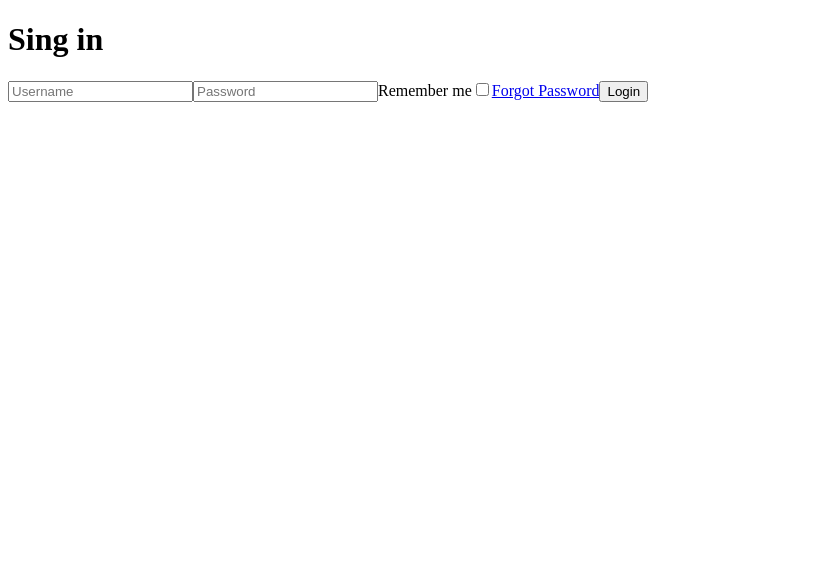
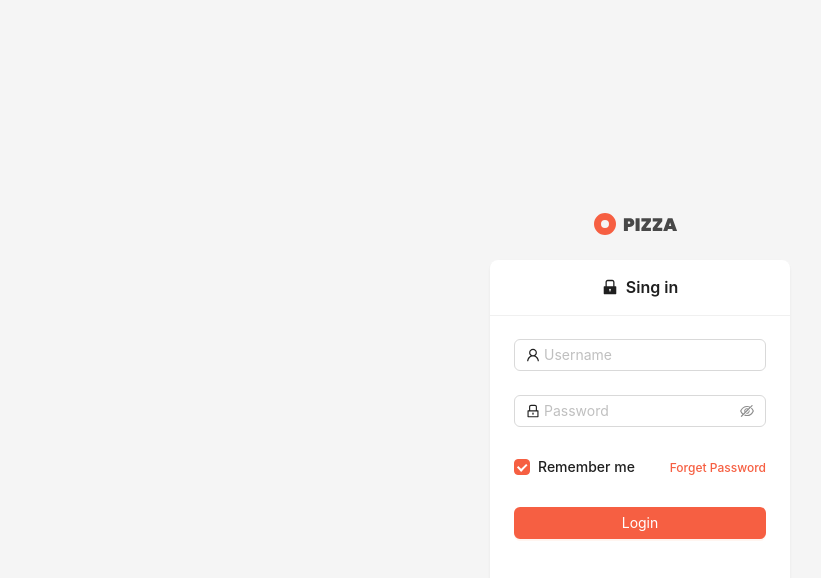
Before and after one commit to Naresh-Dhamu/mernstack-c-admin-ui, a React (Vite) app: page /auth/login in a window 1280 px wide. Shown: the top 578 px of the page, without its empty margins (0-821 px from the left). Built offline with nearby package versions, Linux system fonts and the light colour scheme.

Commit message:
add login page form

```diff
--- a/package.json
+++ b/package.json
@@ -11,6 +11,7 @@
     "test": "vitest --watch"
   },
   "dependencies": {
+    "antd": "^5.19.2",
     "react": "^18.3.1",
     "react-dom": "^18.3.1",
     "react-router-dom": "^6.25.0"
--- /dev/null
+++ b/src/components/icons/Logo.tsx
@@ -0,0 +1,19 @@
+const Logo = () => {
+  return (
+    <svg
+      width="93"
+      height="23"
+      viewBox="0 0 93 23"
+      fill="none"
+      xmlns="http://www.w3.org/2000/svg"
+    >
+      <path
+        d="M40.322 9.63C40.322 10.434 40.136 11.166 39.764 11.826C39.392 12.474 38.84 12.99 38.108 13.374C37.388 13.758 36.512 13.95 35.48 13.95H33.896V18H29.9V5.256H35.48C37.04 5.256 38.234 5.652 39.062 6.444C39.902 7.236 40.322 8.298 40.322 9.63ZM35.03 10.8C35.858 10.8 36.272 10.41 36.272 9.63C36.272 8.85 35.858 8.46 35.03 8.46H33.896V10.8H35.03ZM45.5855 5.256V18H41.5895V5.256H45.5855ZM51.8182 14.814H56.9302V18H47.3902V14.994L52.4302 8.424H47.3902V5.256H56.9302V8.262L51.8182 14.814ZM63.1561 14.814H68.2681V18H58.7281V14.994L63.7681 8.424H58.7281V5.256H68.2681V8.262L63.1561 14.814ZM78.238 16.074H73.99L73.36 18H69.166L73.828 5.256H78.436L83.08 18H78.868L78.238 16.074ZM77.266 13.068L76.114 9.522L74.962 13.068H77.266Z"
+        fill="#484848"
+      />
+      <circle cx="11" cy="11" r="7.5" stroke="#F65F42" strokeWidth="7" />
+    </svg>
+  );
+};
+
+export default Logo;
--- a/src/index.css
+++ b/src/index.css
@@ -0,0 +1,4 @@
+#login-form-forget {
+  padding-top: 8px;
+  font-size: 12px;
+}
--- a/src/main.tsx
+++ b/src/main.tsx
@@ -1,12 +1,17 @@
 import React from "react";
 import ReactDOM from "react-dom/client";
-
+import "antd/dist/reset.css";
 import "./index.css";
 import { RouterProvider } from "react-router-dom";
 import { router } from "./router";
+import { ConfigProvider } from "antd";
 
 ReactDOM.createRoot(document.getElementById("root")!).render(
   <React.StrictMode>
-    <RouterProvider router={router} />
+    <ConfigProvider
+      theme={{ token: { colorPrimary: "#F65F42", colorLink: "#F65F42" } }}
+    >
+      <RouterProvider router={router} />
+    </ConfigProvider>
   </React.StrictMode>
 );
--- a/src/pages/Login/login.tsx
+++ b/src/pages/Login/login.tsx
@@ -1,13 +1,87 @@
+import { Button, Card, Checkbox, Flex, Form, Input, Layout, Space } from "antd";
+import { LockFilled, UserOutlined, LockOutlined } from "@ant-design/icons";
+import Logo from "../../components/icons/Logo";
 const LoginPage = () => {
   return (
     <>
-      <h1>Sing in</h1>
-      <input type="text" name="" id="" placeholder="Username" />
-      <input type="text" name="" id="" placeholder="Password" />
-      <label htmlFor="remember-me">Remember me</label>
-      <input id="remember-me" type="checkbox" />
-      <a href="#">Forgot Password</a>
-      <button>Login</button>
+      <Layout
+        style={{ height: "100vh", display: "grid", placeItems: "center" }}
+      >
+        <Space direction="vertical" align="center" size="large">
+          <Layout.Content
+            style={{
+              display: "flex",
+              justifyContent: "center",
+              alignContent: "center",
+            }}
+          >
+            <Logo />
+          </Layout.Content>
+          <Card
+            style={{ width: 300, fontWeight: "500" }}
+            bordered={false}
+            title={
+              <Space
+                style={{
+                  width: "100%",
+                  fontSize: 16,
+                  justifyContent: "center",
+                }}
+              >
+                <LockFilled />
+                Sing in
+              </Space>
+            }
+          >
+            <Form
+              initialValues={{
+                remember: true,
+              }}
+            >
+              <Form.Item
+                name="username"
+                rules={[
+                  { required: true, message: "Please input your username" },
+                  {
+                    type: "email",
+                    message: "Email is not valid",
+                  },
+                ]}
+              >
+                <Input prefix={<UserOutlined />} placeholder="Username" />
+              </Form.Item>
+              <Form.Item
+                name="password"
+                rules={[
+                  { required: true, message: "Please input your password" },
+                ]}
+              >
+                <Input.Password
+                  prefix={<LockOutlined />}
+                  placeholder="Password"
+                />
+              </Form.Item>
+              <Flex justify="space-between">
+                <Form.Item name="remember" valuePropName="checked">
+                  <Checkbox>Remember me</Checkbox>
+                </Form.Item>
+                <a href="#" id="login-form-forget">
+                  Forget Password
+                </a>
+              </Flex>
+              <Form.Item>
+                <Button
+                  type="primary"
+                  htmlType="submit"
+                  style={{ width: "100%" }}
+                >
+                  Login
+                </Button>
+              </Form.Item>
+            </Form>
+          </Card>
+        </Space>
+      </Layout>
     </>
   );
 };
```
Also changed, not shown: setupTest.ts (+21 -0 lines), 2 other files (tests, documents, lock files or other folders).
